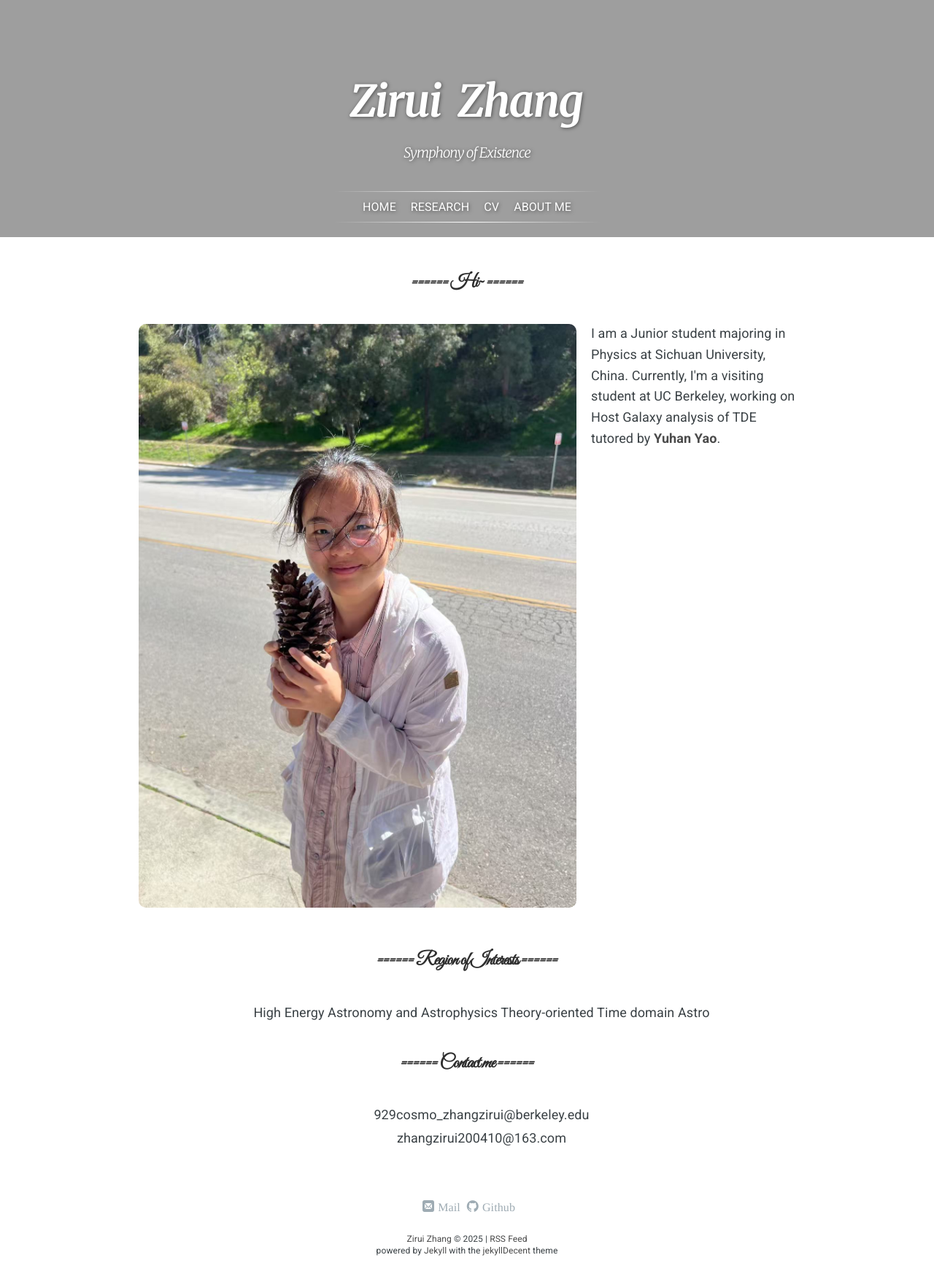
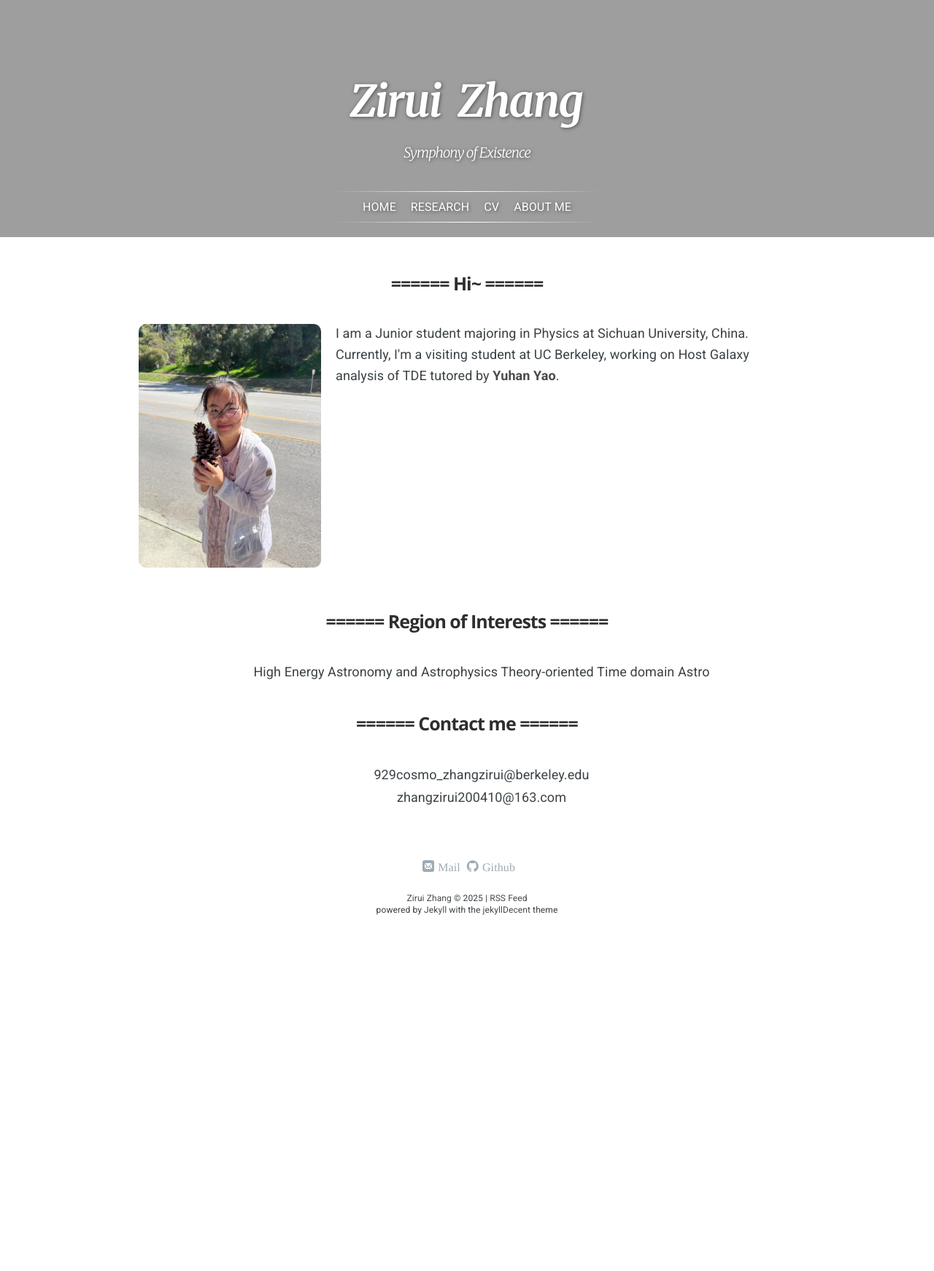
Before and after one commit to ZAKIRAM0/ZAKIRAM0.github.io, a Jekyll site: the page built from index.html, in a window 1280 px wide. Shown: the whole page at 73% size. Built offline with Jekyll 4.4.1, drawn with Linux system fonts in a browser that asks for light colours; nearby versions of some CDN libraries; some web fonts are replaced; library files that are not in the unit come from our copies; a script that is not in the unit is left out; comment, search, counter and statistics services are not loaded; after the commit the page ends 1275 px from its top, so only the background shows below that.

Commit message:
Update index.html

```diff
--- a/index.html
+++ b/index.html
@@ -16,46 +16,46 @@ layout: default
     rel="stylesheet"
   />
   <title>HomePage</title>
-
 <style>
   body {
     font-family: 'Roboto', sans-serif;
   }
+
+  /* Center every H2, full‑width */
   h2 {
-      font-family: 'Great Vibes', cursive;
-      font-weight: 700;
-      /* center every H2 */
+    display: block;
+    width: 100%;
     text-align: center;
     margin: 40px 0;
   }
 
-    /* flex row for your intro */
+  /* Container for intro row */
   .intro-row {
     display: flex;
-      justify-content: flex-start;   /* stick items to left */
+    justify-content: flex-start;  /* keep items on left */
     align-items: flex-start;
     gap: 20px;
-      max-width: 900px;               /* widen the container */
-      margin: 0 auto 60px;            /* center container on page */
+    max-width: 900px;
+    margin: 0 auto 60px;           /* center the container itself */
     padding: 0 20px;
   }
 
-    /* make the image fill its cell up to a big max width */
+  /* Smaller photo: cap at 250px wide */
   .profile-photo {
-      flex: 0 0 auto;                 /* do not stretch */
+    flex: 0 0 auto;
     width: 100%;
-      max-width: 600px;               /* ↑ bump this up for a bigger picture */
+    max-width: 250px;              /* ↓ tweak this down until you like the size */
     height: auto;
     border-radius: 10px;
   }
 
-    /* text sits to the right and fills remaining space */
   .profile-text {
     flex: 1;
     text-align: left;
     line-height: 1.6;
   }
 </style>
+
 </head>
 
 <body>
```
Lines whose indentation alone changed are shown as unchanged.
